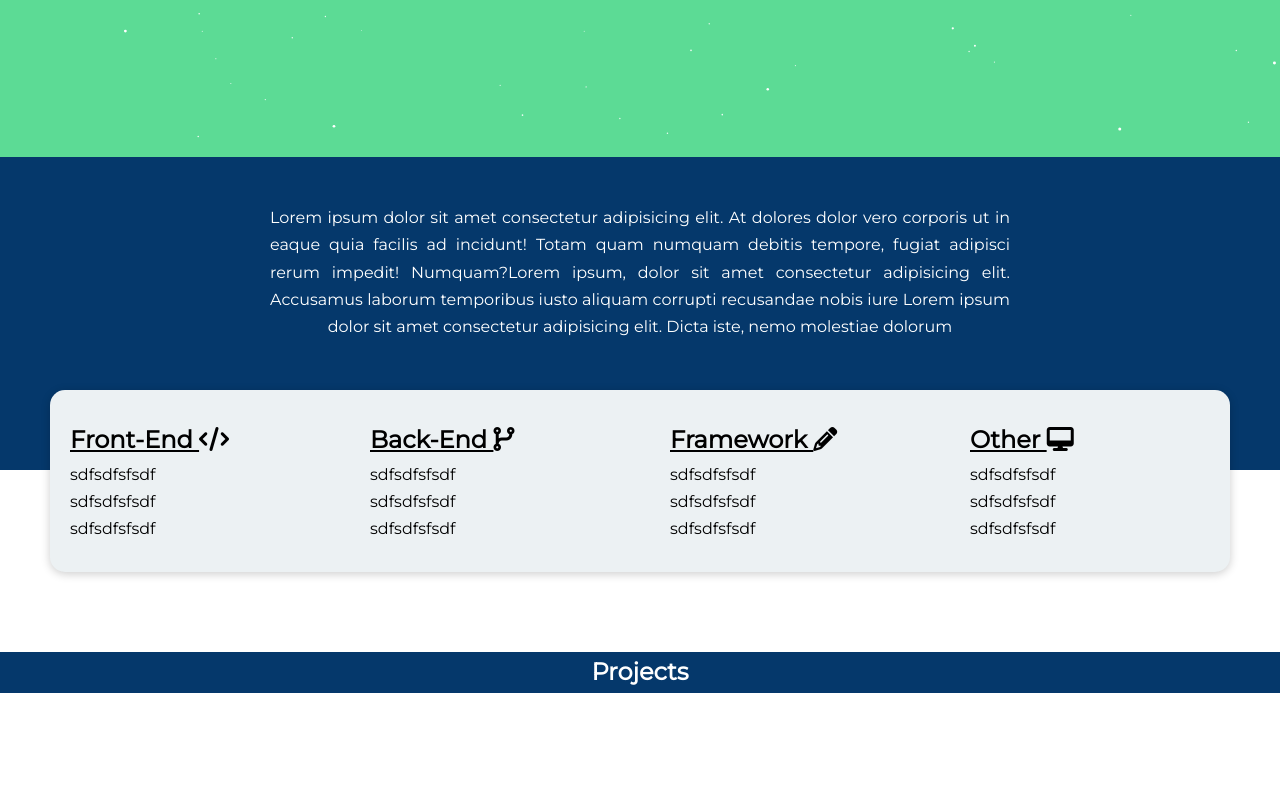
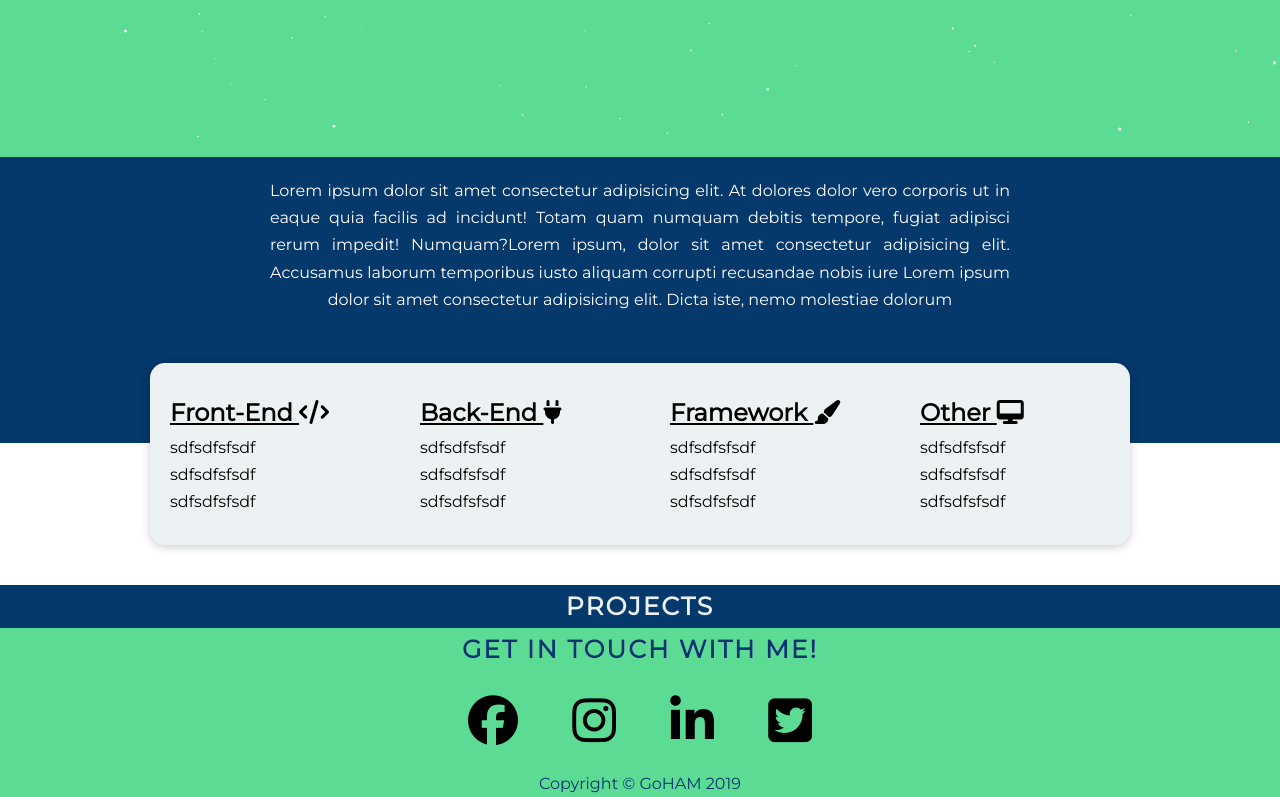
Before and after one commit to hasanainm/Templates-SASS-, a website: page DeepDarkGalaxy/index.html in a window 1280 px wide. Shown: the part 643-1440 px from the top of the page. Before the commit the page ends 1336 px from the top, so only its background shows below. Drawn offline with Linux system fonts and the light colour scheme.

Commit message:
footer completed

```diff
--- a/DeepDarkGalaxy/index.html
+++ b/DeepDarkGalaxy/index.html
@@ -1,17 +1,15 @@
-<!Doctype html>
+<!DOCTYPE html>
 <html lang="en">
 
 <head>
-  <meta charset="utf-8">
+  <meta charset="UTF-8">
   <meta charset="viewport" content="width=device-width, initial-scale=1.0">
+  <link href="https://fonts.googleapis.com/css?family=Ubuntu|Montserrat&display=swap" rel="stylesheet">
+  <link href="https://fonts.googleapis.com/icon?family=Material+Icons" rel="styelsheet">
+  <script src="https://use.fontawesome.com/c1b3aa1204.js"></script>
+  <link rel="stylesheet" href="css/icon-font.css">
+  <link rel="stylesheet" type="text/css" href="css/style.css" />
 
-  <link href="https://fonts.googleapis.com/icon?family=Material+Icons" rel="stylesheet">
-  <script src="https://kit.fontawesome.com/2823a4a1df.js"></script>
-
-  <link href="https://fonts.googleapis.com/css?family=Ubuntu|Montserrat&display=swap" rel="stylesheet">
-
-
-  <link rel="stylesheet" type="text/css" href="./css/style.css" />
   <title>Template One</title>
 </head>
 
@@ -23,10 +21,11 @@
         <span class="heading-primary--main">Hi, everybody! My name is Hasanain Mohammed</span>
         <span class="heading-primary--sub">I am a full-stack web developer</span>
       </h1>
-      <a href="#" class="btn btn--white btn--animated">check me out</a>
+      <a href="#section-about" class="btn btn--white btn--animated">check me out</a>
     </div>
   </header>
-  <section class="section-about">
+
+  <section class="section-about" id="section-about">
     <div class="bio">
       <p class="bio--text">
         Lorem ipsum dolor sit amet consectetur adipisicing elit. At dolores dolor vero corporis ut in eaque quia facilis
@@ -43,7 +42,7 @@
       <div class="skills-cards">
         <div class="row">
           <div class="col-1-of-4">
-            <h2 class="skills-heading">Front-End <i class="fas fa-code"></i></h2>
+            <h2 class="skills-heading">Front-End <i class="fa fa-code" aria-hidden="true"></i></h2>
             <ul>
               <li>sdfsdfsfsdf</li>
               <li>sdfsdfsfsdf</li>
@@ -51,7 +50,7 @@
             </ul>
           </div>
           <div class="col-1-of-4">
-            <h2 class="skills-heading">Back-End <i class="fas fa-code-branch"></i></h2>
+            <h2 class="skills-heading">Back-End <i class="fa fa-plug" aria-hidden="true"></i></h2>
             <ul>
               <li>sdfsdfsfsdf</li>
               <li>sdfsdfsfsdf</li>
@@ -59,7 +58,7 @@
             </ul>
           </div>
           <div class="col-1-of-4">
-            <h2 class="skills-heading">Framework <i class="fas fa-pencil-alt"></i></h2>
+            <h2 class="skills-heading">Framework <i class="fa fa-paint-brush" aria-hidden="true"></i></h2>
             <ul>
               <li>sdfsdfsfsdf</li>
               <li>sdfsdfsfsdf</li>
@@ -67,7 +66,7 @@
             </ul>
           </div>
           <div class="col-1-of-4">
-            <h2 class="skills-heading">Other <i class="fas fa-desktop"></i></h2>
+            <h2 class="skills-heading">Other <i class="fa fa-desktop" aria-hidden="true"></i></h2>
             <ul>
               <li>sdfsdfsfsdf</li>
               <li>sdfsdfsfsdf</li>
@@ -79,19 +78,43 @@
     </div>
   </section>
 
-  <section class="project">
-    <div class="u-center-text u-margin-top-big">
-      <h2 class="project-heading-text">
+  <section class="section-project u-margin-top-medium">
+    <div class="u-center-text">
+      <h2 class="heading-secondary">
         Projects
       </h2>
+
     </div>
   </section>
+
+  <section class="section-contact">
+    <div class="u-center-text">
+      <h2 class="heading-secondary u-contact-color">
+        Get in touch with me!
+      </h2>
+      <div class="connect">
+        <i class="fa fa-facebook-official connect__icon u-icon u-padding-left" aria-hidden="true"></i>
+        <i class="fa fa-instagram connect__icon u-icon u-padding-left" aria-hidden="true"></i>
+        <i class="fa fa-linkedin connect__icon u-icon u-padding-left" aria-hidden="true"></i>
+        <i class="fa fa-twitter-square connect__icon u-icon u-padding-left" aria-hidden="true"></i>
+      </div>
+
+    </div>
+
+
+    <footer>
+      <div class="footer">
+        <p class="footer__copyright u-center-text">
+          Copyright &copy; GoHAM 2019
+        </p>
+      </div>
+    </footer>
 
 
 
 
-  <!-- creating a grid system using floats to build consistent interfaces(dividing available spaces) -->
-  <!-- <section class="grid-test">
+    <!-- creating a grid system using floats to build consistent interfaces(dividing available spaces) -->
+    <!-- <section class="grid-test">
 
     2 columns
     <div class="row">
@@ -168,7 +191,7 @@
   </section> -->
 
 
-  <script src="./galaxy.js"></script>
+    <script src="./galaxy.js"></script>
 </body>
 
 </html>
--- a/DeepDarkGalaxy/sass/abstract/_variable.scss
+++ b/DeepDarkGalaxy/sass/abstract/_variable.scss
@@ -2,7 +2,7 @@
 $color-white: white;
 $color-grey-light:#ecf1f3;
 $color-grey-dark:#777;
-
+$color-green-light:#5CDB95;
 $color-black: #000;
 // $color-blue-dark:#05386B;
 
--- a/DeepDarkGalaxy/sass/base/_typography.scss
+++ b/DeepDarkGalaxy/sass/base/_typography.scss
@@ -26,7 +26,26 @@ body{
   animation: slideInRight 1s ease-out;
   }
 }
+.heading-secondary {
+  font-size: 2.5rem;
+  text-transform: uppercase;
+  font-weight: 700;
+  // with this inline block, the element is placed as an inline element on the same line as the adjacent content
+  display: inline-block;
+  background-color: #ecf1f3;
+  // this property allows the background to get clipped exactly where the text is
+  -webkit-background-clip: text;
+  // if you don't make it transparent, you will see the text which sits on top of the clipped background and so you want to make the text invisible/transparent
+  color: transparent;
+  letter-spacing: .2rem;
+  transition: all .2s;
 
-.project-heading-text{
-  color: white;
-}
+  &:hover {
+  transform: skewY(2deg) skewX(15deg) scale(1.1);
+  text-shadow: .5rem 1rem 2rem rgba(black, .2);
+  }
+  }
+
+// .project-heading-text{
+//   color: white;
+// }
--- a/DeepDarkGalaxy/sass/base/_utilities.scss
+++ b/DeepDarkGalaxy/sass/base/_utilities.scss
@@ -5,5 +5,10 @@
 .u-margin-bottom-big { margin-bottom: 8rem !important; }
 
 .u-margin-top-small {margin-top: 1.5rem !important;}
+.u-margin-top-medium {margin-top: 4rem !important;}
 .u-margin-top-big { margin-top: 8rem !important; }
 .u-margin-top-huge { margin-top: 10rem !important; }
+.u-padding-left {padding: 2.5rem;}
+
+.u-contact-color { color: #05386B }
+.u-icon{font-size: 5rem}
--- /dev/null
+++ b/DeepDarkGalaxy/sass/components/_connect-icons.scss
@@ -0,0 +1,9 @@
+.connect__icon{
+  cursor: pointer;
+  transition: all.3s;
+  backface-visibility: hidden;
+
+  &:hover{
+  transform: translateY(-2rem);
+  }
+}
--- /dev/null
+++ b/DeepDarkGalaxy/sass/components/_footer.scss
@@ -0,0 +1,3 @@
+.footer__copyright {
+  color: #05386B;
+}
--- a/DeepDarkGalaxy/sass/components/_skills.scss
+++ b/DeepDarkGalaxy/sass/components/_skills.scss
@@ -1,15 +1,17 @@
 .skills{
   @include gap;
+
   &-content{
   border-radius: 1.5rem;
   background-color:$color-grey-light;
-  margin-left: 5rem;
-  margin-right: 5rem;
+  margin-left: 15rem;
+  margin-right: 15rem;
   height: auto;
   box-shadow: 0 2px 10px rgba(0, 0, 0, 0.2);
   position: relative;
   padding: 3rem 2rem;
 }
+
 &-cards{
   ul{
     list-style: none;
--- a/DeepDarkGalaxy/sass/main.scss
+++ b/DeepDarkGalaxy/sass/main.scss
@@ -8,6 +8,8 @@
 
 @import "./components/bio";
 @import "./components/button";
+@import "./components/connect-icons";
+@import "./components/footer";
 @import "./components/skills";
 
 @import "./layout/footer";
--- a/DeepDarkGalaxy/sass/pages/_home.scss
+++ b/DeepDarkGalaxy/sass/pages/_home.scss
@@ -5,9 +5,17 @@
 
 .skills-list{
   height: auto;
-  margin-bottom: 2rem;
+  // margin-bottom: 5rem;
 }
 
-.project{
+.section-project{
 background-color: #05386B;
 }
+
+.section-contact {
+ background-color: #5CDB95;
+}
+
+.footer {
+  background-color: #5CDB95;
+}
```
Also changed, not shown: DeepDarkGalaxy/css/style.css.
